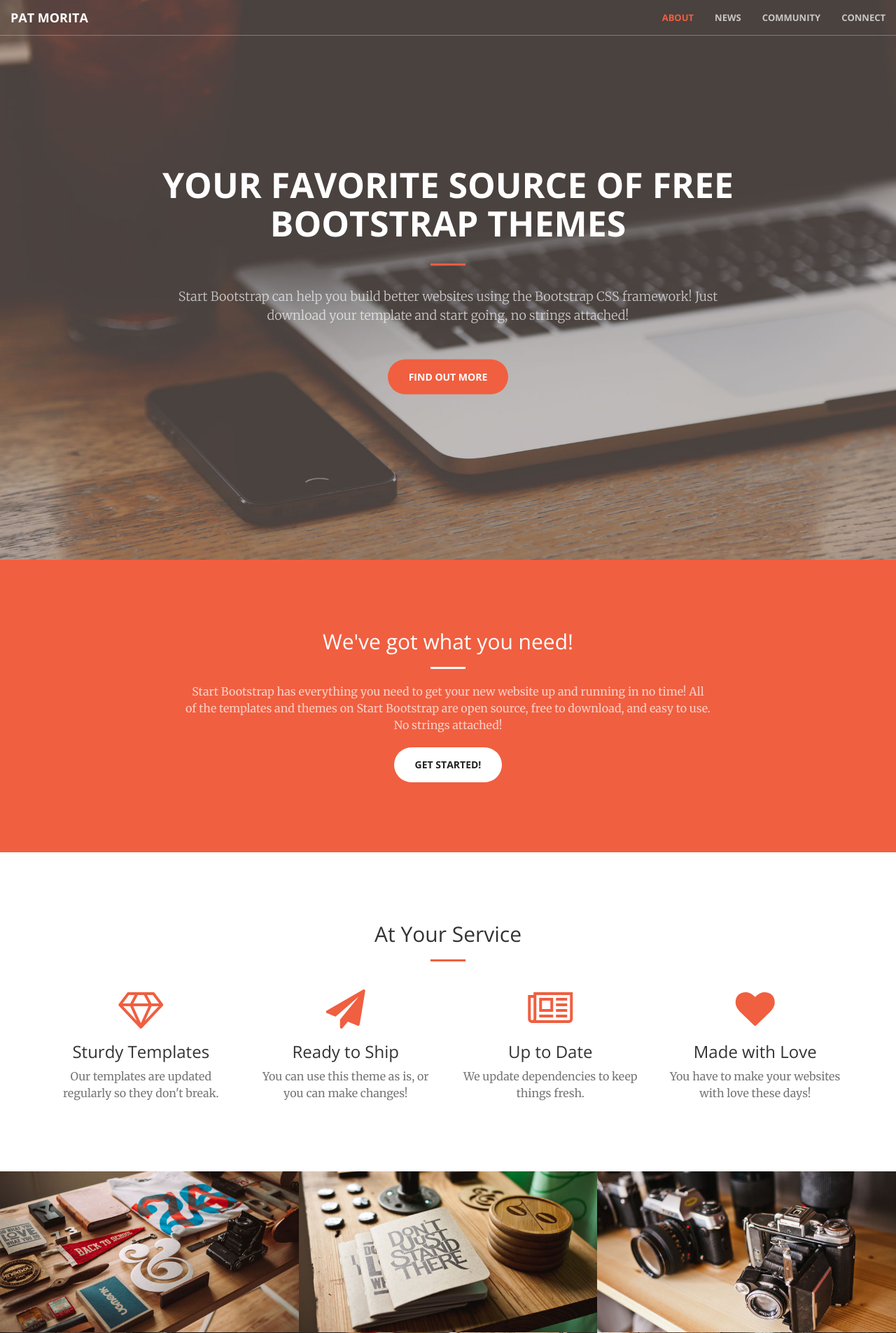
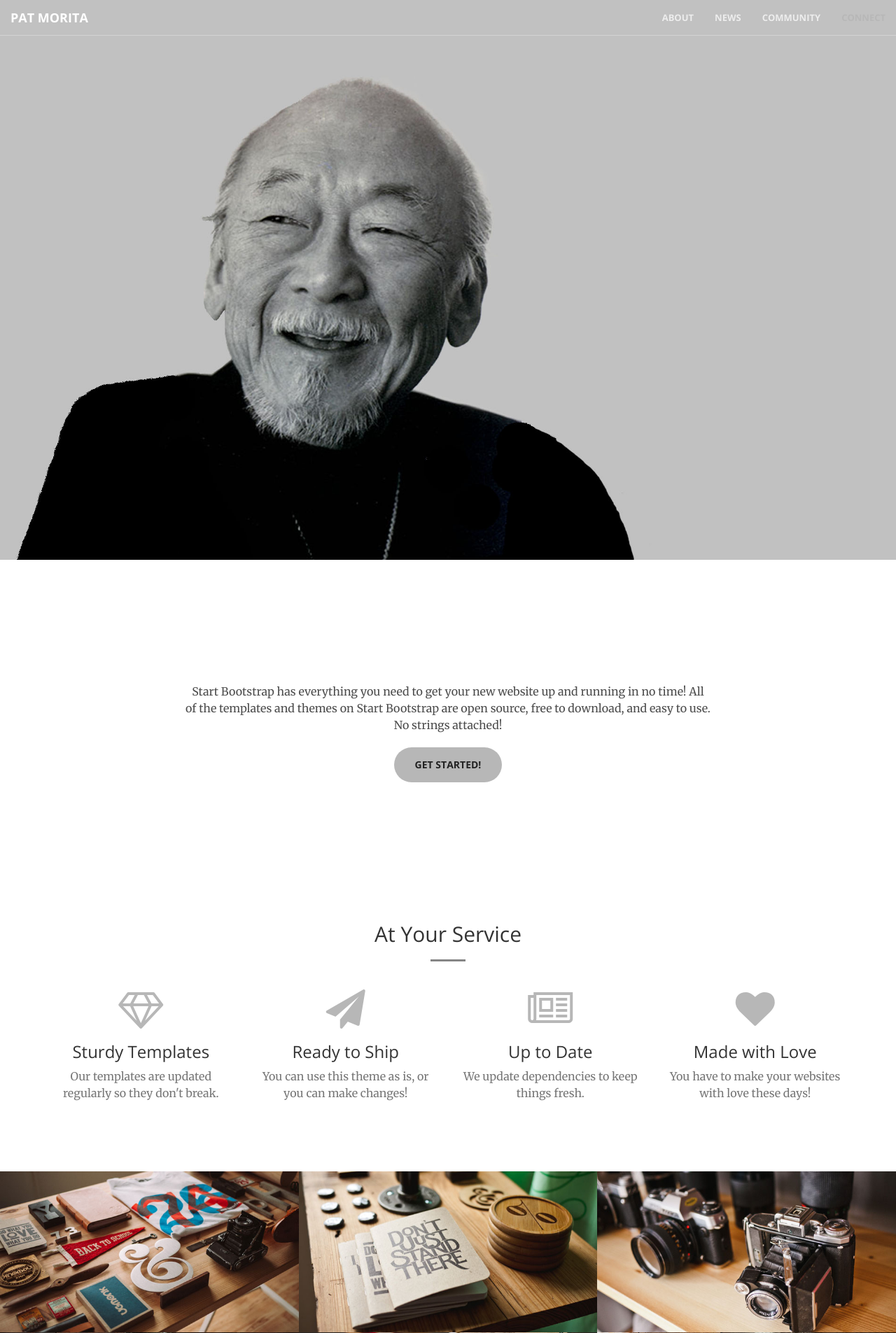
Before and after one commit to lynleyyama/patmorita, a PHP site: page /index.html in a window 1280 px wide. Shown: the top 1905 px of the page at 70% size. Run offline with PHP 8.4, Linux system fonts and the light colour scheme; some libraries are stand-ins or nearby versions.

Commit message:
added header image

```diff
--- a/css/creative.css
+++ b/css/creative.css
@@ -12,7 +12,7 @@ body {
   font-family: 'Merriweather', 'Helvetica Neue', Arial, sans-serif;
 }
 hr {
-  border-color: #F05F40;
+  border-color: #858585;
   border-width: 3px;
   max-width: 50px;
 }
@@ -43,14 +43,14 @@ p {
   margin-bottom: 20px;
 }
 .bg-primary {
-  background-color: #F05F40;
+  background-color: white;
 }
 .bg-dark {
   background-color: #222222;
   color: white;
 }
 .text-faded {
-  color: rgba(255, 255, 255, 0.7);
+  color: rgba(0, 0, 0, 0.7);
 }
 section {
   padding: 100px 0;
@@ -70,7 +70,7 @@ aside {
   transition: all 0.35s;
 }
 .navbar-default .navbar-header .navbar-brand {
-  color: #F05F40;
+  color: black;
   font-family: 'Open Sans', 'Helvetica Neue', Arial, sans-serif;
   font-weight: 700;
   text-transform: uppercase;
@@ -98,7 +98,7 @@ aside {
 }
 .navbar-default .nav > li.active > a,
 .navbar-default .nav > li.active > a:focus {
-  color: #F05F40 !important;
+  color: #b7b7b7 !important;
   background-color: transparent;
 }
 .navbar-default .nav > li.active > a:hover,
@@ -129,8 +129,9 @@ aside {
     background-color: white;
     border-color: rgba(34, 34, 34, 0.05);
   }
+  /* Left nav bar scroll */
   .navbar-default.affix .navbar-header .navbar-brand {
-    color: #F05F40;
+    color: #858585;
     font-size: 14px;
   }
   .navbar-default.affix .navbar-header .navbar-brand:hover,
@@ -143,7 +144,7 @@ aside {
   }
   .navbar-default.affix .nav > li > a:hover,
   .navbar-default.affix .nav > li > a:focus:hover {
-    color: #F05F40;
+    color: #b7b7b7;
   }
 }
 header {
@@ -155,7 +156,7 @@ header {
   background-size: cover;
   -o-background-size: cover;
   background-position: center;
-  background-image: url('../img/header.jpg');
+  background-image: url('../img/pat-temp2.jpg');
   text-align: center;
   color: white;
 }
@@ -177,7 +178,7 @@ header .header-content .header-content-inner hr {
 }
 header .header-content .header-content-inner p {
   font-weight: 300;
-  color: rgba(255, 255, 255, 0.7);
+  color: rgba(0, 0, 0, 0.7);
   font-size: 16px;
   margin-bottom: 50px;
 }
@@ -281,7 +282,7 @@ header .header-content .header-content-inner p {
   margin: 0 auto 20px;
 }
 .text-primary {
-  color: #F05F40;
+  color: #b7b7b7;
 }
 .no-gutter > [class*='col-'] {
   padding-right: 0;
@@ -289,8 +290,8 @@ header .header-content .header-content-inner p {
 }
 .btn-default {
   color: #222222;
-  background-color: white;
-  border-color: white;
+  background-color: #b7b7b7;
+  border-color: #b7b7b7;
   -webkit-transition: all 0.35s;
   -moz-transition: all 0.35s;
   transition: all 0.35s;
--- a/index.html
+++ b/index.html
@@ -9,6 +9,7 @@
     <meta name="description" content="">
     <meta name="author" content="">
 
+    <!-- Web Page Title -->
     <title>Pat Morita</title>
 
     <!-- Bootstrap Core CSS -->
@@ -23,7 +24,7 @@
     <link href="vendor/magnific-popup/magnific-popup.css" rel="stylesheet">
 
     <!-- Theme CSS -->
-    <link href="css/creative.min.css" rel="stylesheet">
+    <link href="css/creative.css" rel="stylesheet">
 
     <!-- HTML5 Shim and Respond.js IE8 support of HTML5 elements and media queries -->
     <!-- WARNING: Respond.js doesn't work if you view the page via file:// -->
@@ -43,9 +44,11 @@
                 <button type="button" class="navbar-toggle collapsed" data-toggle="collapse" data-target="#bs-example-navbar-collapse-1">
                     <span class="sr-only">Toggle navigation</span> Menu <i class="fa fa-bars"></i>
                 </button>
+                <!-- Top left home button -->
                 <a class="navbar-brand page-scroll" href="#page-top">Pat Morita</a>
             </div>
 
+            <!-- Nav bar options -->
             <!-- Collect the nav links, forms, and other content for toggling -->
             <div class="collapse navbar-collapse" id="bs-example-navbar-collapse-1">
                 <ul class="nav navbar-nav navbar-right">
@@ -71,10 +74,10 @@
     <header>
         <div class="header-content">
             <div class="header-content-inner">
-                <h1 id="homeHeading">Your Favorite Source of Free Bootstrap Themes</h1>
-                <hr>
-                <p>Start Bootstrap can help you build better websites using the Bootstrap CSS framework! Just download your template and start going, no strings attached!</p>
-                <a href="#about" class="btn btn-primary btn-xl page-scroll">Find Out More</a>
+                <!-- Header Title -->
+                <h1 id="homeHeading"></h1>
+                <!-- Header Message -->
+                <p></p>
             </div>
         </div>
     </header>
@@ -92,7 +95,7 @@
         </div>
     </section>
 
-    <section id="services">
+    <section id="news">
         <div class="container">
             <div class="row">
                 <div class="col-lg-12 text-center">
@@ -135,7 +138,7 @@
         </div>
     </section>
 
-    <section class="no-padding" id="portfolio">
+    <section class="no-padding" id="community">
         <div class="container-fluid">
             <div class="row no-gutter popup-gallery">
                 <div class="col-lg-4 col-sm-6">
@@ -241,7 +244,7 @@
         </div>
     </aside>
 
-    <section id="contact">
+    <section id="connect">
         <div class="container">
             <div class="row">
                 <div class="col-lg-8 col-lg-offset-2 text-center">
```
Also changed, not shown: img/pat-temp2.jpg (added).
